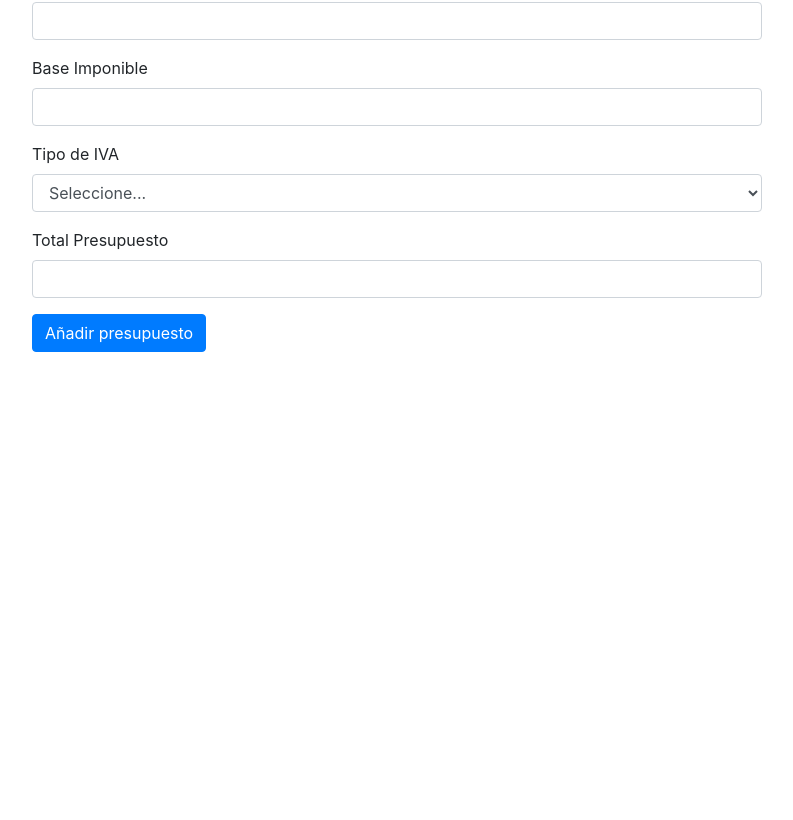
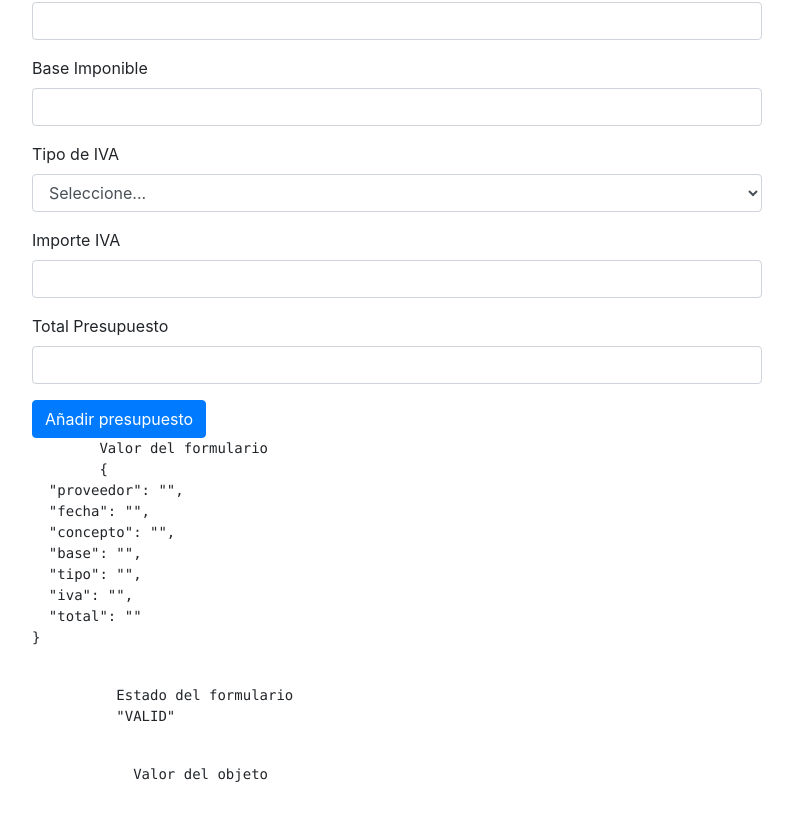
Before and after one commit to saul9402/appCompras, an Angular app: page /addpres in a window 1280 px wide. Shown: the part 344-1164 px from the top of the page, without its empty margins (243-1036 px from the left). Before the commit the page ends 800 px from the top, so only its background shows below. Built offline with nearby package versions, Linux system fonts and the light colour scheme.

Commit message:
Enlaza propiedades
Se enlazan las propiedades del html con las propiedades del componente para poder manipualr datos desde ahí

```diff
--- a/src/app/presupuestos/addpres/addpres.component.html
+++ b/src/app/presupuestos/addpres/addpres.component.html
@@ -2,47 +2,72 @@
     <div class="col col-md"></div>
     <div class="col-10 col-md-8">
       <h2>Añadir nuevo presupuesto</h2>
-      <form>
+      <form [formGroup]="presupuestoForm" (ngSubmit) = "onSubmit()">
         <div class="form-group">
           <label for="proveedor">Proveedor</label>
           <input type="text"
-              class="form-control" id="proveedor">
+              class="form-control" id="proveedor"
+              formControlName="proveedor">
+              <!--Con la linea de arriba se enlaza la propiedad del html con la propiedad del componente-->
         </div>
         <div class="form-group">
             <label for="fecha">Fecha</label>
             <input type="date"
-                class="form-control" id="fecha">
+                class="form-control" id="fecha"
+                formControlName="fecha">
           </div>
           <div class="form-group">
               <label for="concepto">Concepto</label>
               <input type="text"
-                  class="form-control" id="concepto">
+                  class="form-control" id="concepto"
+                  formControlName="concepto">
             </div>
             <div class="form-group">
                 <label for="base">Base Imponible</label>
                 <input type="number"
-                    class="form-control" id="base">
+                    class="form-control" id="base"
+                    formControlName="base">
               </div>
             <div class="form-group">
               <label for="tipo">Tipo de IVA</label>
-              <select id="tipo" class="form-control">
+              <select id="tipo" class="form-control"
+              formControlName="tipo">
                 <option value="">Seleccione...</option>
                 <option value=0>0%</option>
-                <option value=0>0.04%</option>
-                <option value=0>0.10%</option>
-                <option value=0>0.21%</option>
+                <option value=0.04>0.04%</option>
+                <option value=0.10>0.10%</option>
+                <option value=0.21>0.21%</option>
               </select>
             </div>
             <div class="form-group">
+                <label for="iva">Importe IVA</label>
+                <input type="number"
+                    class="form-control" id="iva"
+                    formControlName="iva">
+              </div>
+            <div class="form-group">
                 <label for="total">Total Presupuesto</label>
                 <input type="number"
-                    class="form-control" id="base">
+                    class="form-control" id="total"
+                    formControlName="total">
               </div>
               <button type="submit"
                 class="btn btn-primary">
                 Añadir presupuesto
               </button>
       </form>
+      <pre>
+        Valor del formulario
+        {{ presupuestoForm.value | json }}
+      </pre>
+      <pre>
+          Estado del formulario
+          {{ presupuestoForm.status | json }}
+        </pre>
+        <pre>
+            Valor del objeto
+            {{ presupuesto | json }}
+          </pre>
       </div>
       <div class="col col-md"></div>
     </div>
--- a/src/app/presupuestos/addpres/addpres.component.ts
+++ b/src/app/presupuestos/addpres/addpres.component.ts
@@ -1,4 +1,5 @@
 import { Component, OnInit } from '@angular/core';
+import { FormControl, FormGroup, FormBuilder } from '@angular/forms';
 
 @Component({
   selector: 'app-addpres',
@@ -7,9 +8,38 @@ import { Component, OnInit } from '@angular/core';
 })
 export class AddpresComponent implements OnInit {
 
-  constructor() { }
+  presupuestoForm: FormGroup;
+  presupuesto: any;
+
+
+  constructor(private pf: FormBuilder) { }
 
   ngOnInit() {
+    this.presupuestoForm = this.pf.group({
+      proveedor: "",
+      fecha: "",
+      concepto: "",
+      base: "",
+      tipo: '',
+      iva: "",
+      total: ""
+    });
+  }
+
+  onSubmit(){
+    this.presupuesto = this.savePresupuesto();
+  }
+  savePresupuesto(){
+    const savePresupuesto = {
+      proveedor: this.presupuestoForm.get('proveedor').value,
+      fecha: this.presupuestoForm.get('fecha').value,
+      concepto: this.presupuestoForm.get('concepto').value,
+      base: this.presupuestoForm.get('base').value,
+      tipo: this.presupuestoForm.get('tipo').value,
+      iva: this.presupuestoForm.get('iva').value,
+      total: this.presupuestoForm.get('total').value,
+    }
+    return savePresupuesto;
   }
 
 }
```
